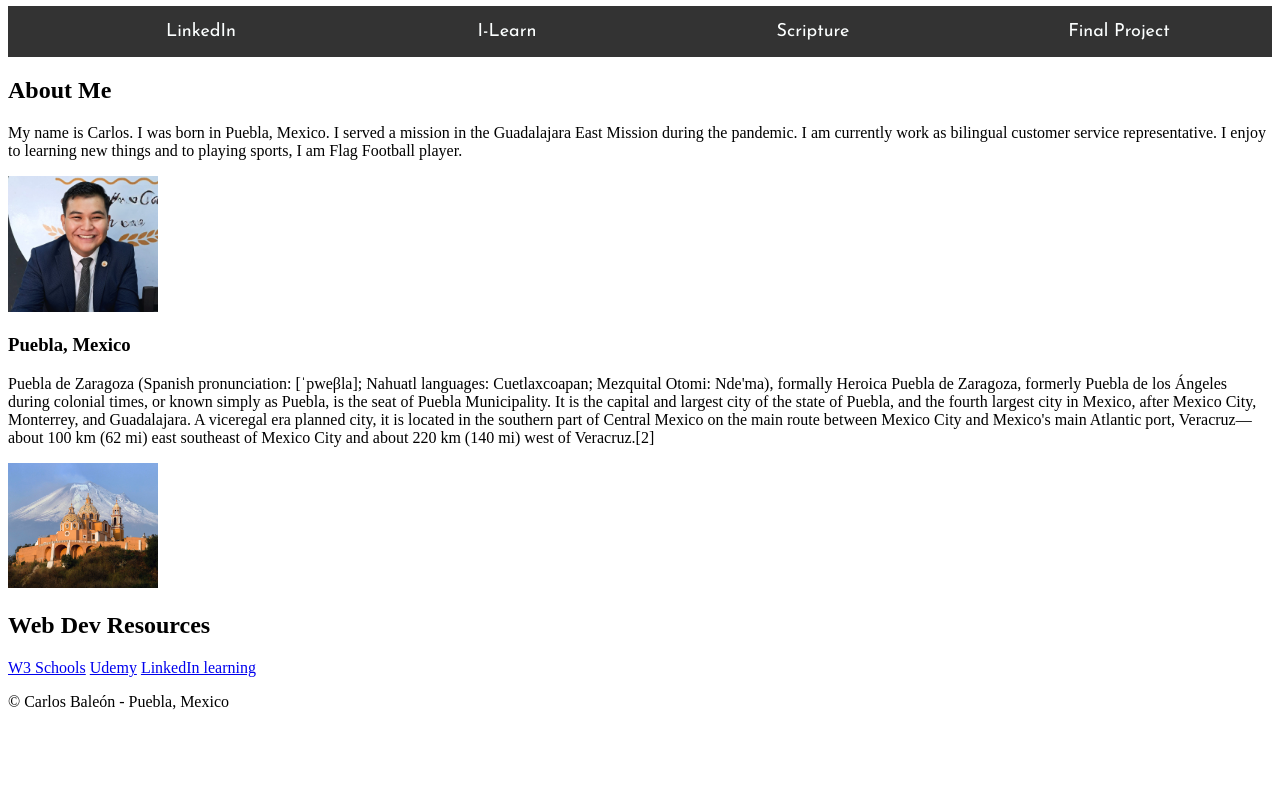
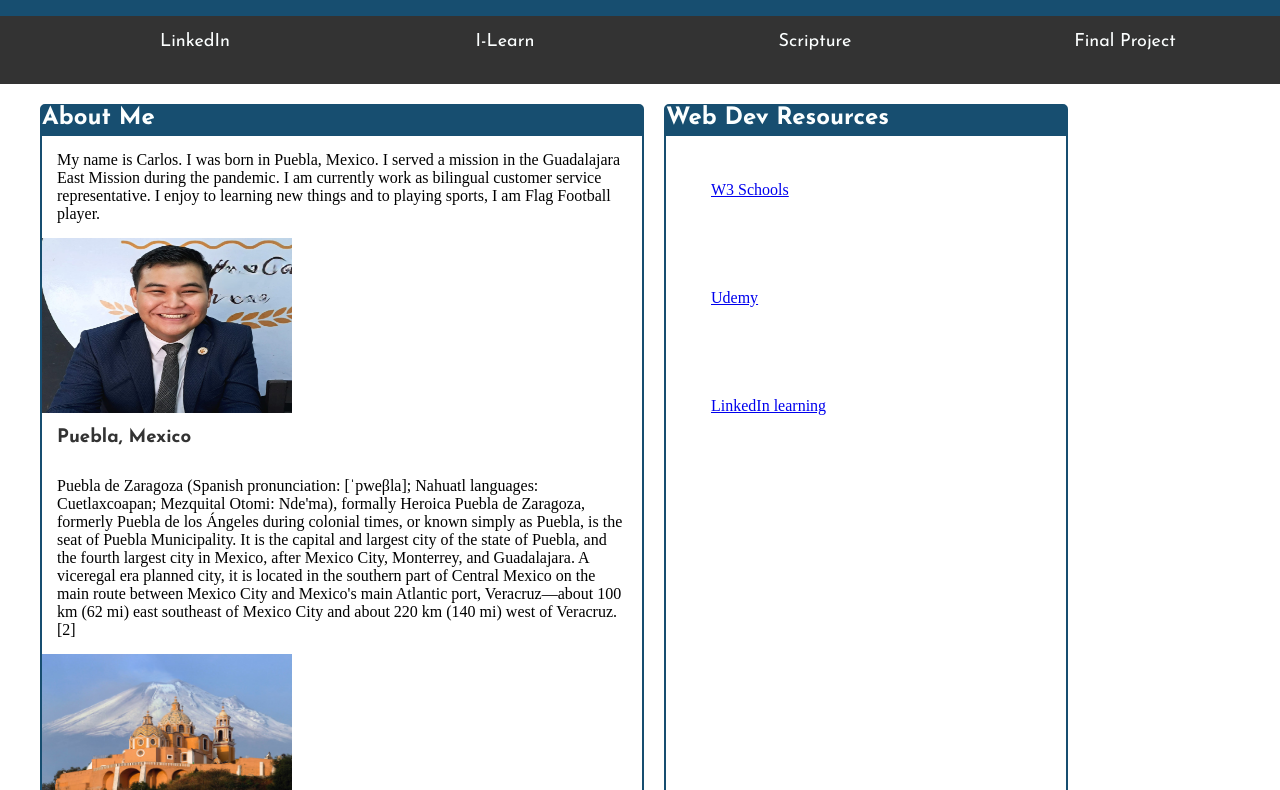
Before and after one commit to Cbaleonsilva12/wdd131, a plain HTML site: page index.html in a window 1280 px wide. Shown: the part 74-864 px from the top of the page. Before the commit the page ends 801 px from the top, so only its background shows below. Drawn offline with Linux system fonts and the light colour scheme.

```diff
--- a/index.html
+++ b/index.html
@@ -7,8 +7,12 @@
     <meta name="description" content="WDD 131 - Dynamic Web Fundamentals- Carlos Eduardo Baleón Silva, Javascript Variables, Course, Website">
     <meta name="author" content="Carlos Baleón">
     <link rel="stylesheet" href="styles/base.css">
+
     <title>WDD 131- Dynamic Web Fundamentals - Carlos Baleón</title>
+    <script defer src="getdates.js" ></script>
 </head>
+
+
 
 <body>
     <header>
@@ -26,7 +30,7 @@
     </header>
 
     <main>
-        <section class="card">
+        <section class="card1">
             <h2>About Me</h2>
 
             <p>
@@ -48,7 +52,7 @@
 
         </section>
 
-        <section class="card">
+        <section class="card2">
             <h2>Web Dev Resources</h2>
            <a href="https://www.w3schools.com/">W3 Schools</a>
            <a href="https://www.udemy.com/">Udemy</a>
@@ -73,4 +77,5 @@
 
 </body>
 
+
 </html>
--- a/styles/base.css
+++ b/styles/base.css
@@ -9,10 +9,30 @@
     --titles-font: "Josefin sans", sans-serif;
 }
 
+*{
+    margin: 0;
+}
+
+header h1{
+    background-color: var(--primary-color);
+    font-family: var(--titles-font);
+    color: var(--primary-color-font);
+    font-size: 25px;
+    width: 100%;
+    margin: 0;
+    height: 90px;
+    display: flex;
+    justify-content: center;
+    align-items: center;
+
+
+}
+
 nav{
     background-color: var(--secondary-color);
-    margin: auto;
+    margin: 0 auto;
     width: auto;
+    height: 68px;
 }
 
 nav ul{
@@ -27,6 +47,7 @@
     text-decoration: none;
     font-family: var(--titles-font);
     font-size: 18px;
+
 }
 
 nav a:hover{
@@ -35,8 +56,86 @@
 
 nav ul{
     display: flex;
+    justify-content: space-around;
 }
 
 nav ul li{
     flex: 1 1 100%;
 }
+main{
+
+    max-width: 1200px;
+    margin: 0 auto;
+    padding: 20px;
+    display: grid;
+    grid-template-columns: 1fr 1fr;
+    gap: 20px;
+
+}
+
+section.card1  {
+    border: 2px solid #174E70;
+    border-radius: 5px;
+    width: 600px;
+
+
+}
+section.card1 p{
+    padding: 15px;
+    display: flex;
+}
+
+section.card1 img{
+    width: 250px;
+    height: 175px;
+    display: flex;
+    justify-content: center;
+    align-items: center;
+}
+
+section h2{
+    width: 100%;
+    height: 30px;
+    background-color: #174E70;
+    color: #FCFFFF;
+    font-family: var(--titles-font);
+
+}
+ section h3{
+
+    font-family: var(--titles-font);
+    color: var(--secondary-color);
+    padding: 15px;
+ }
+
+
+
+
+section.card2{
+    border: 2px solid #174E70;
+    border-radius: 5px;
+    width: 400px;
+}
+
+section.card2 a{
+    list-style-type: none;
+    display: flex;
+    align-items: center;
+    padding: 45px;
+
+}
+
+footer{
+    background-color: #174E70;
+    font-family: var(--titles-font);
+    height: 45px;
+    display: flex;
+    color: var(--primary-color-font);
+    justify-content: center;
+    align-items: center;
+
+
+
+
+
+}
```
Also changed, not shown: scripts/getdates.js (+11 -0 lines).
